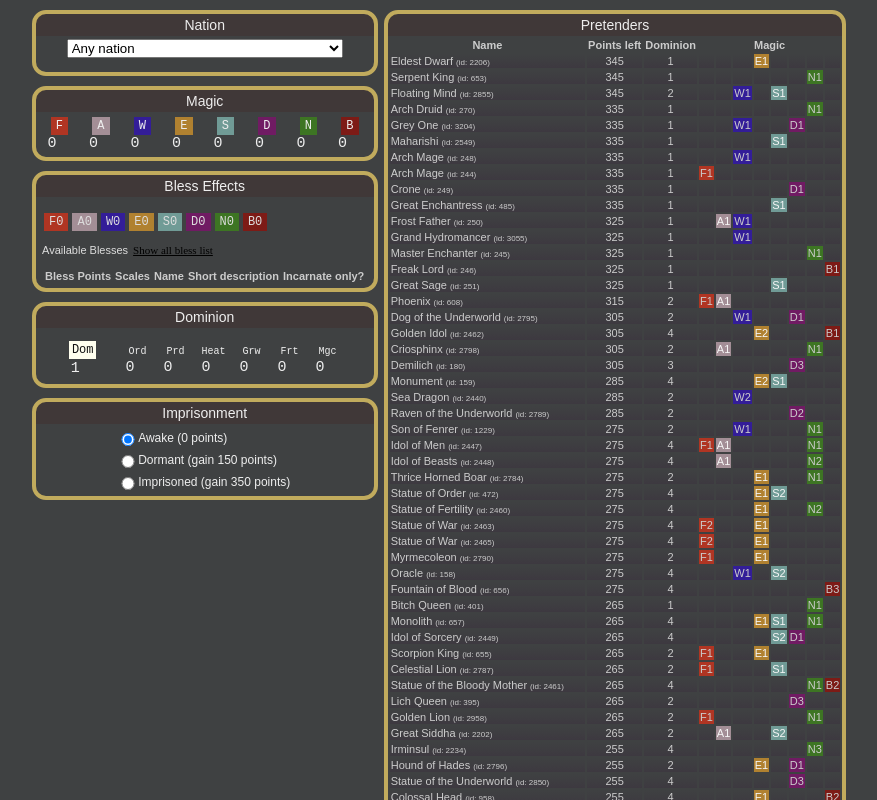
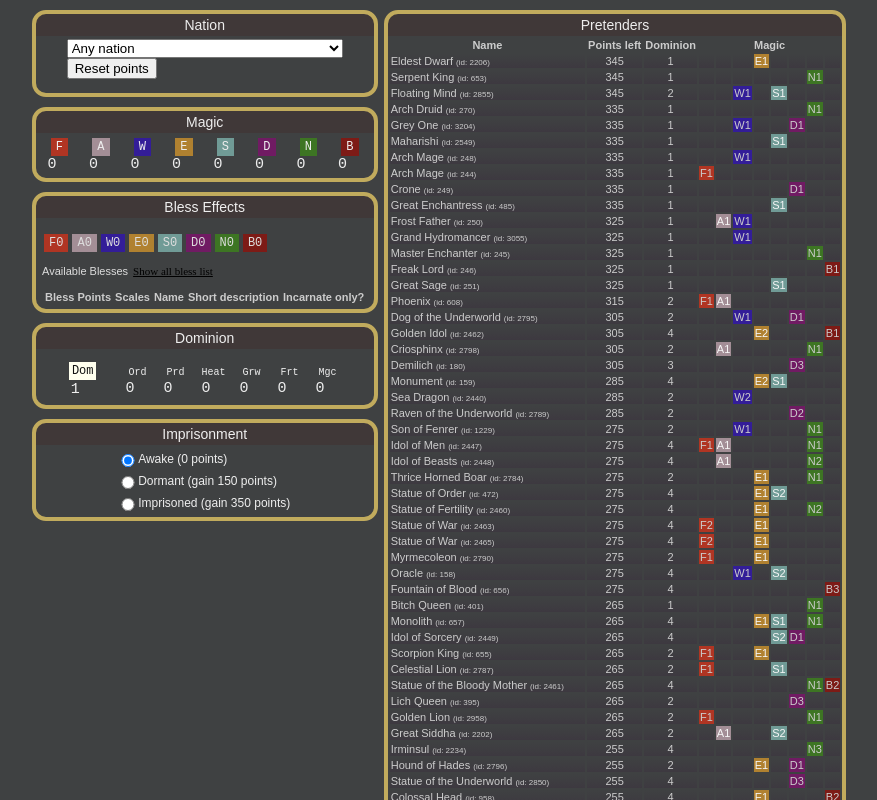
Before and after one commit to bsielski/pretenders-dom5, a React (Create React App) app: page / in a window 1280 px wide. Shown: the top 800 px of the page, without its empty margins (201-1078 px from the left). Built offline with nearby package versions, Linux system fonts and the light colour scheme.

Commit message:
Add reset nation button

```diff
--- a/src/App.js
+++ b/src/App.js
@@ -70,7 +70,11 @@ class App extends Component {
 	this.changeRadio = this.changeRadio.bind(this);
 	this.openBlessEffectsWindow = this.openBlessEffectsWindow.bind(this);
 	this.closeBlessEffectsWindow = this.closeBlessEffectsWindow.bind(this);
+	this.resetNation = this.resetNation.bind(this);
+    }
 
+    resetNation(event) {
+	console.log("RESET NATION");
     }
 
     changeOption(event) {
@@ -165,7 +169,9 @@ class App extends Component {
 		    <Nation
 		      nations={this.nations}
 		      nationId={this.state.nationId}
-		      changeOption={this.changeOption}
+	    changeOption={this.changeOption}
+	    		      resetNation={this.resetNation}
+
 		      />
 
 		    <Magic
--- a/src/Nation.js
+++ b/src/Nation.js
@@ -1,5 +1,6 @@
 import React from 'react';
 import {NationInfo} from './NationInfo';
+import {ResetButton} from './ResetButton';
 
 import './App.css';
 import './Nation.css';
@@ -7,7 +8,12 @@ import './Nation.css';
 export class Nation extends React.Component {
     constructor(props) {
 	super(props);
+	this.handleReset = this.handleReset.bind(this);
 	this.handleSelection = this.handleSelection.bind(this);
+    }
+
+    handleReset(e) {
+	this.props.resetNation(e);
     }
 
     handleSelection(e) {
@@ -35,6 +41,9 @@ export class Nation extends React.Component {
 		  >
 		  {nationOptions}
 		</select>
+		<ResetButton
+		  onClick={this.handleReset}
+		  />
 		< NationInfo
 		  f={this.props.nations[this.props.nationId].blessF}
 		  a={this.props.nations[this.props.nationId].blessA}
--- /dev/null
+++ b/src/ResetButton.css
@@ -0,0 +1,9 @@
+.generate-button {
+    height: 50px;
+    width: 200px;
+    background-color: #d9cca7; /* grey         */
+    font-family: 'SeshatRegular', serif;
+    /* border: 1px solid #a67d65; /\* brown        *\/ */
+    border-width: 1px;
+
+}
--- /dev/null
+++ b/src/ResetButton.js
@@ -0,0 +1,19 @@
+import React from 'react';
+
+import './ResetButton.css';
+
+export function ResetButton(props) {
+
+    return (
+	<div>
+  	  <button
+	    type="button"
+            id="reset-button"
+            className="reset_button"
+            onClick={props.onClick}
+	    >
+            Reset points
+	  </button>
+	</div>
+    );
+}
```
